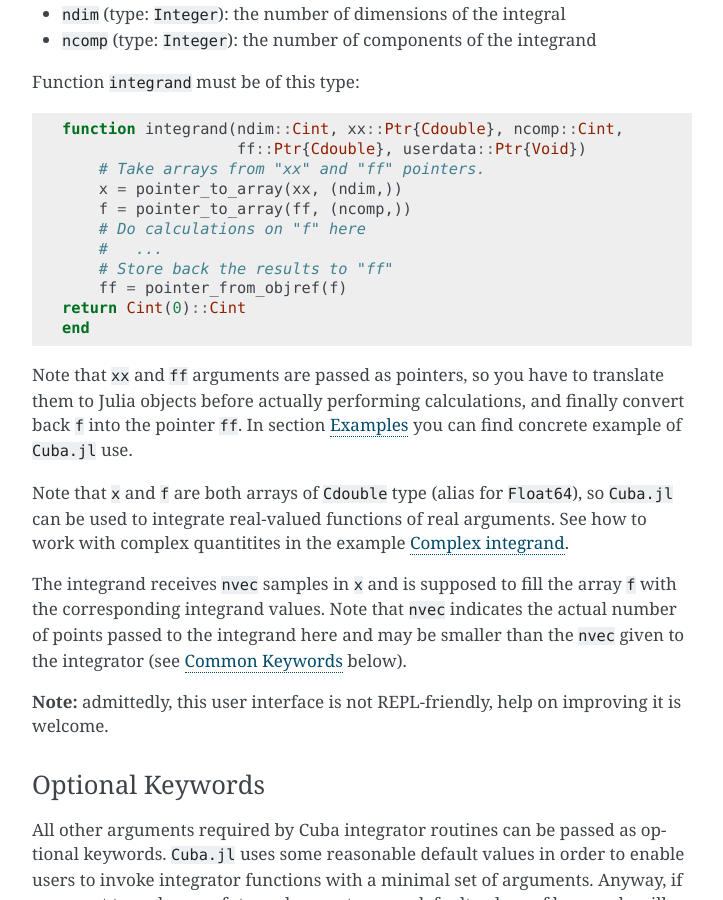
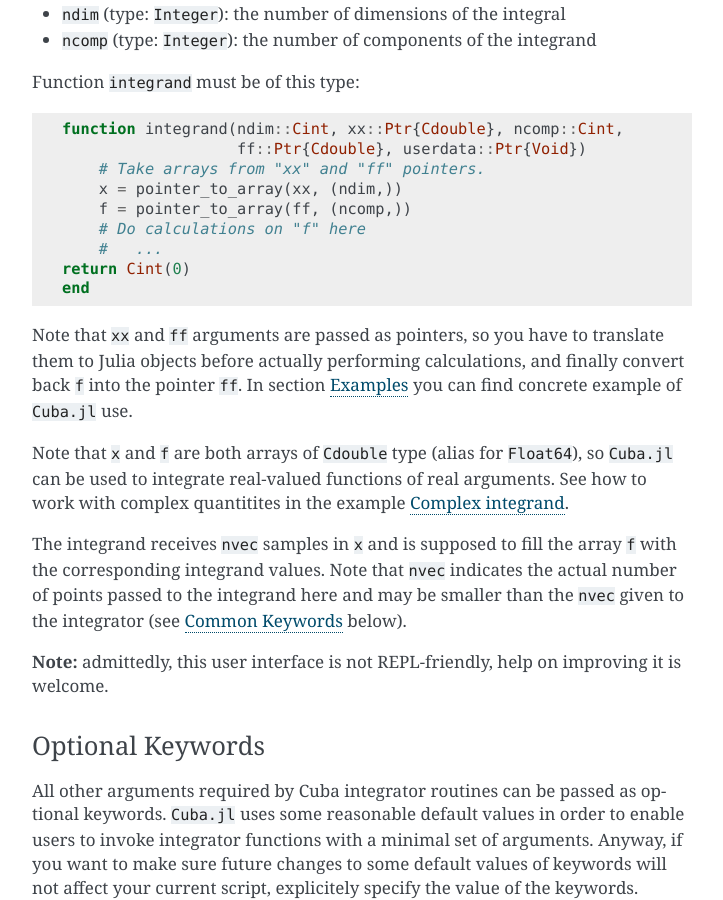
Before and after one commit to giordano/Cuba.jl, a Sphinx documentation site: the page built from docs/index.rst, in a window 1280 px wide and 900 px high, scrolled down 2546 px. Shown: the whole window, without its empty margins (388-1111 px from the left). Built offline with Sphinx 7.4.7, drawn with Linux system fonts in a browser that asks for light colours; some of the changed text lies outside the part shown.

Commit message:
Remove useless pointer_from_objref
Thanks to Steven G. Johnson for pointing this out.

```diff
--- a/docs/index.rst
+++ b/docs/index.rst
@@ -143,9 +143,7 @@ Function ``integrand`` must be of this type:
         f = pointer_to_array(ff, (ncomp,))
         # Do calculations on "f" here
         #   ...
-        # Store back the results to "ff"
-        ff = pointer_from_objref(f)
-    return Cint(0)::Cint
+    return Cint(0)
     end
 
 Note that ``xx`` and ``ff`` arguments are passed as pointers, so you have to
@@ -540,8 +538,7 @@ This is the Julia script you can use to compute the above integral
         f[1] = sin(x[1])*cos(x[2])*exp(x[3])
         f[2] = exp(-(x[1]^2 + x[2]^2 + x[3]^2))
         f[3] = 1/(1 - x[1]*x[2]*x[3])
-        ff = pointer_from_objref(f)
-        return Cint(0)::Cint
+        return Cint(0)
     end
 
     result = Cuhre(integrand, 3, 3, epsabs=1e-12, epsrel=1e-10)
@@ -591,8 +588,7 @@ that can be computed with ``Cuba.jl`` using the following Julia script
         f = pointer_to_array(ff, (ncomp,))
         f[1] = 2pi^3*x[2]*x[3]^2*cos(pi*x[2]*x[3]*(2*x[1] - 1.0))*
                sin(pi*x[2]*x[3])*exp(pi*x[3])
-        ff = pointer_from_objref(f)
-        return Cint(0)::Cint
+        return Cint(0)
     end
 
     result = Cuhre(integrand, 3, 1, epsabs=1e-12, epsrel=1e-10)
@@ -632,8 +628,7 @@ can be computed with the following Julia script
         # and imaginary part of the integrand.
         f[1] = real(tmp)
         f[2] = imag(tmp)
-        ff = pointer_from_objref(f)
-        return Cint(0)::Cint
+        return Cint(0)
     end
 
     result = Cuhre(integrand, 1, 2)
```
Also changed, not shown: README.md (+1 -3 lines), 2 other files.
